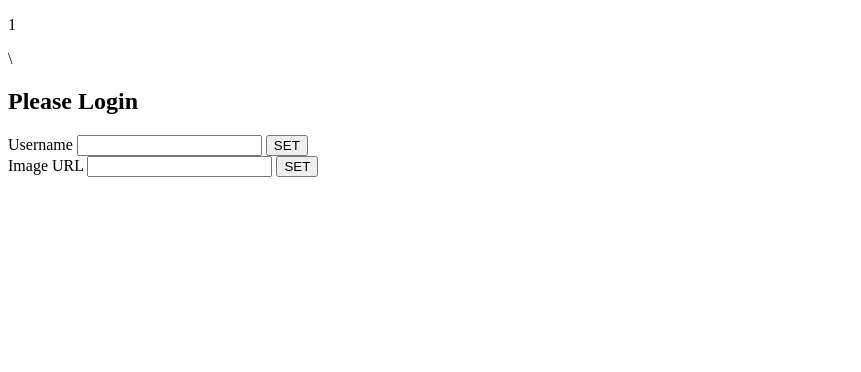
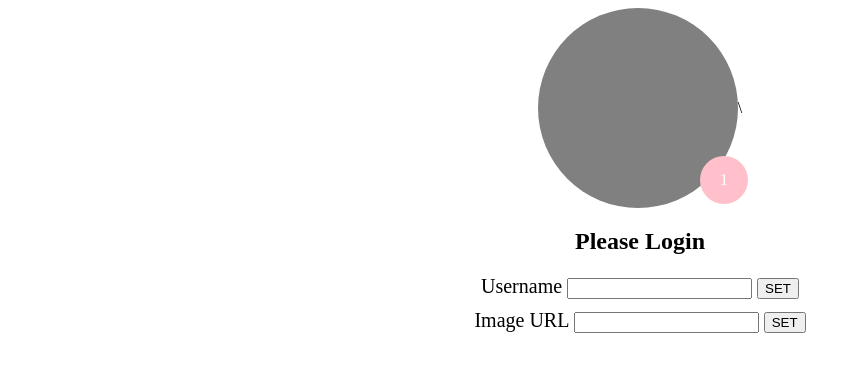
Before and after one commit to 66070065/ITF-last-lab, a plain HTML site: page index.html in a window 1280 px wide. Shown: the whole page, without its empty margins (0-861 px from the left). Drawn offline with Linux system fonts and the light colour scheme.

Commit message:
fix css deploy

```diff
--- a/index.html
+++ b/index.html
@@ -4,7 +4,7 @@
     <meta charset="UTF-8">
     <meta name="viewport" content="width=device-width, initial-scale=1.0">
     <title>ITF Lab</title>
-    <link rel="stylesheet" href="../ITF last lab/style.css">
+    <link rel="stylesheet" href="style.css">
 </head>
     <script>
         function display(){
```
